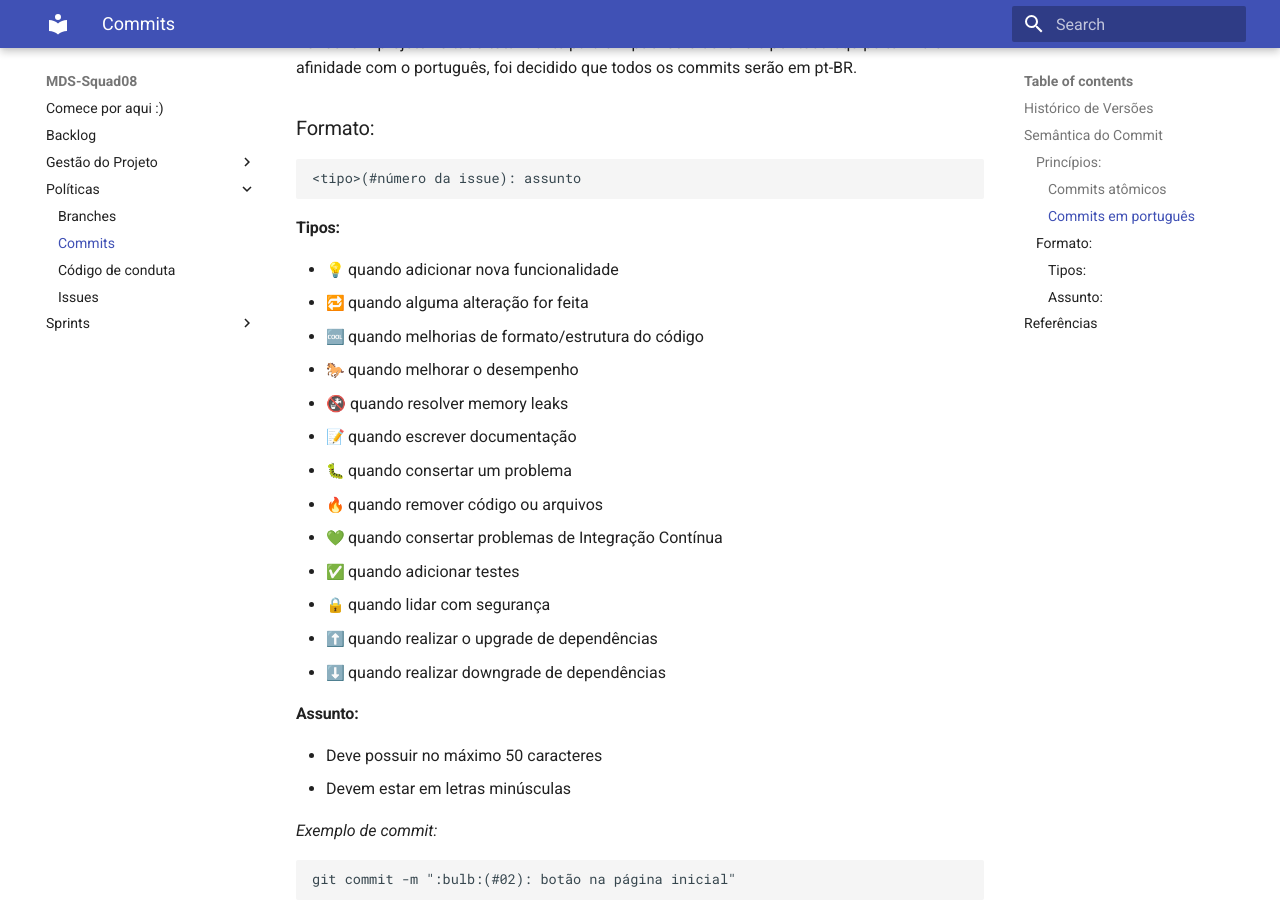
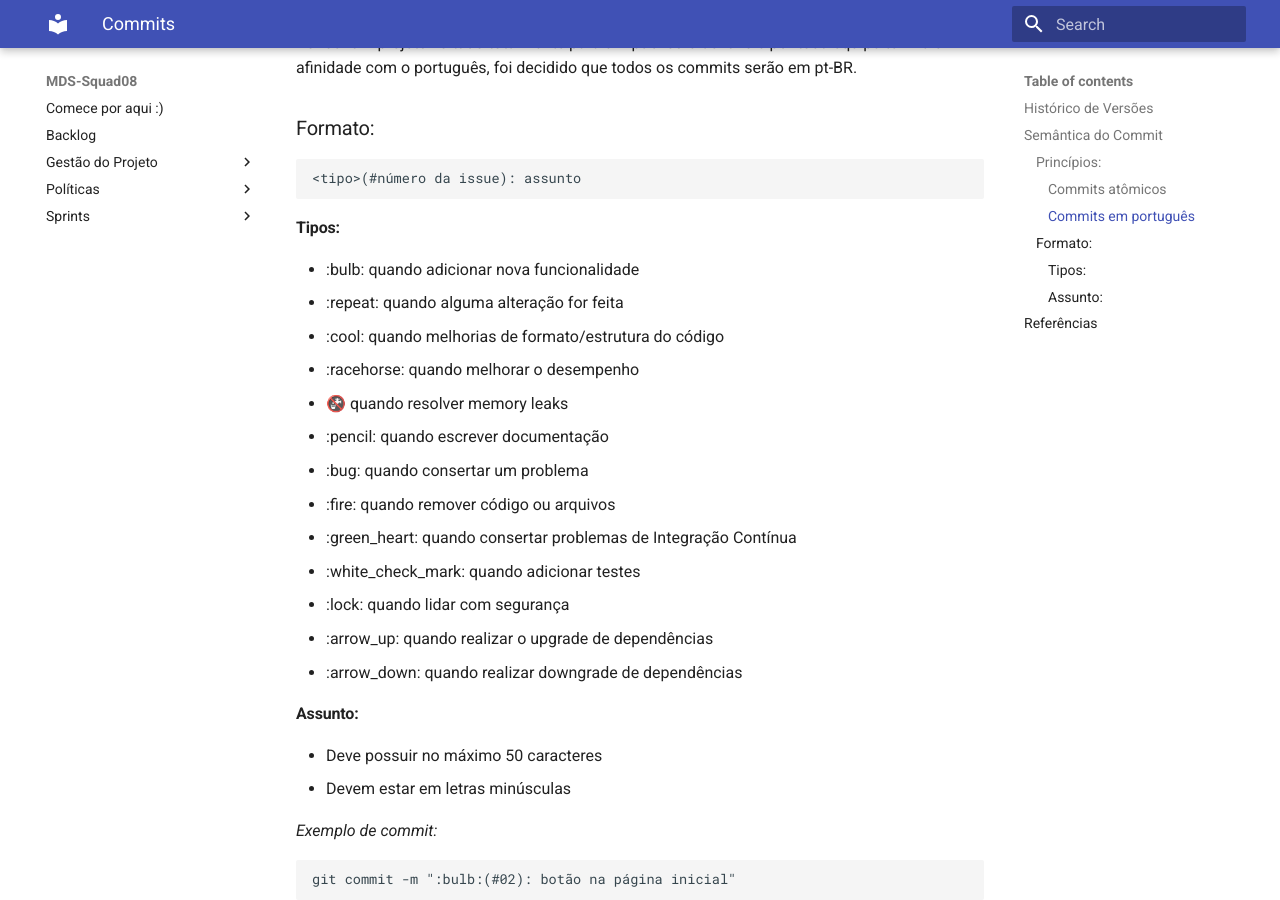
Before and after one commit to unb-mds/2023.2_DeOlhoRS, an MkDocs documentation site: the page built from docs/Políticas /Commits.md, in a window 1280 px wide and 900 px high, scrolled down 719 px. Built offline with MkDocs 1.6.1 and Material for MkDocs 9.7.7, drawn with Linux system fonts in a browser that asks for light colours; emoji names are drawn with the system emoji font; some of the changed lines change nothing that is shown; some of the changed text lies outside the part shown.

Commit message:
:memo:(#02):Adicionando páginas

```diff
--- a/docs/Políticas /Commits.md
+++ b/docs/Políticas /Commits.md
@@ -1,7 +1,7 @@
 ---
 tag: "politicas"
 ---
-Padronização dos commits no projeto. aaaaa
+Padronização dos commits no projeto.
 
 ## Histórico de Versões
 
--- a/mkdocs.yml
+++ b/mkdocs.yml
@@ -1,20 +1,23 @@
 site_name: MDS-Squad08
+site_url: https://unb-mds.github.io/2023-2-Squad08/
 theme:
   name: material
-
-markdown_extensions:
-  - pymdownx.highlight:
-      anchor_linenums: true
-  - pymdownx.inlinehilite
-  - pymdownx.snippets
-  - admonition
-  - pymdownx.arithmatex:
-      generic: true
-  - footnotes
-  - pymdownx.details
-  - pymdownx.superfences
-  - pymdownx.mark
-  - attr_list
-  - pymdownx.emoji:
-      emoji_index: !!python/name:materialx.emoji.twemoji
-      emoji_generator: !!python/name:materialx.emoji.to_svg
+nav:
+  - Comece por aqui :): "docs/index.md"
+  - Backlog: "docs/backlog.md"
+  - Gestão do Projeto:
+    - Arquitetura: "docs/Gestão do Projeto/Arquitetura.md"
+    - Comunicação: "docs/Gestão do Projeto/Comunicação.md"
+    - MVV: "docs/Gestão do Projeto/MVV.md"
+  - Políticas:
+    - Branches: "docs/Políticas /Branches.md"
+    - Código de conduta: "docs/Políticas /Código de conduta.md"
+    - Commits: "docs/Políticas /Commits.md"
+    - Issues: "docs/Políticas /Issues.md"
+  - Sprints:
+    - Sprint 00:
+      - Planejamento: "docs/Sprints/Sprint 00/Planejamento.md"
+      - Resultados: "docs/Sprints/Sprint 00/Resultados.md"
+    - Sprint 01:
+      - Planejamento: "docs/Sprints/Sprint 01/Planejamento.md"
+      - Resultados: "docs/Sprints/Sprint 01/Resultados.md"
```
